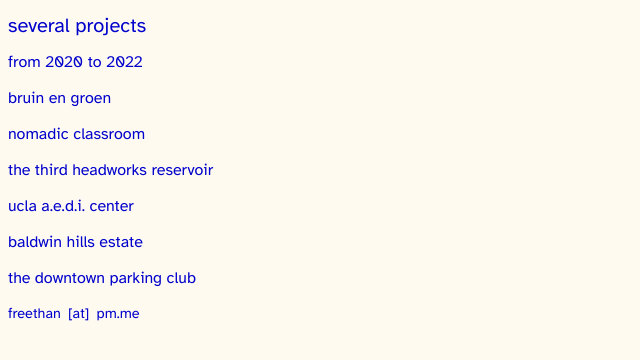
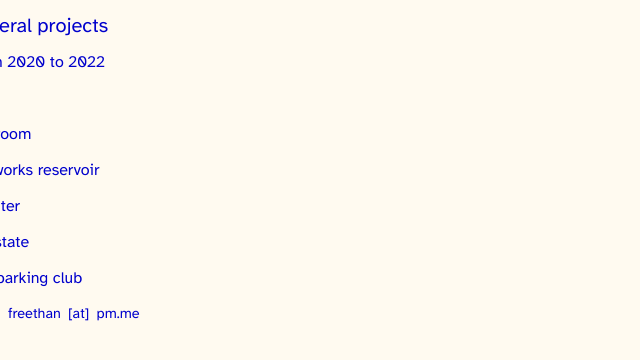
Before and after one commit to elnma/several, a plain HTML site: page index.html in a window 1280 px wide. Shown: the whole page, without its empty margins (0-640 px from the left). Drawn offline with Linux system fonts and the light colour scheme.

Commit message:
position
"

```diff
--- a/styles.css
+++ b/styles.css
@@ -8,12 +8,14 @@
 }
 
 .content{
-	offset-distance: 9%;
+	position: relative;
+	right: 9%;
 }
 
 
 .header{
-	offset-distance: 3%;
+	position: relative;
+	right: 3%;
 }
 
 .title{
@@ -36,4 +38,5 @@
 .contact{
 	font-size: .9rem;
 	font-weight: 250;
+	position: sticky;
 }
```
